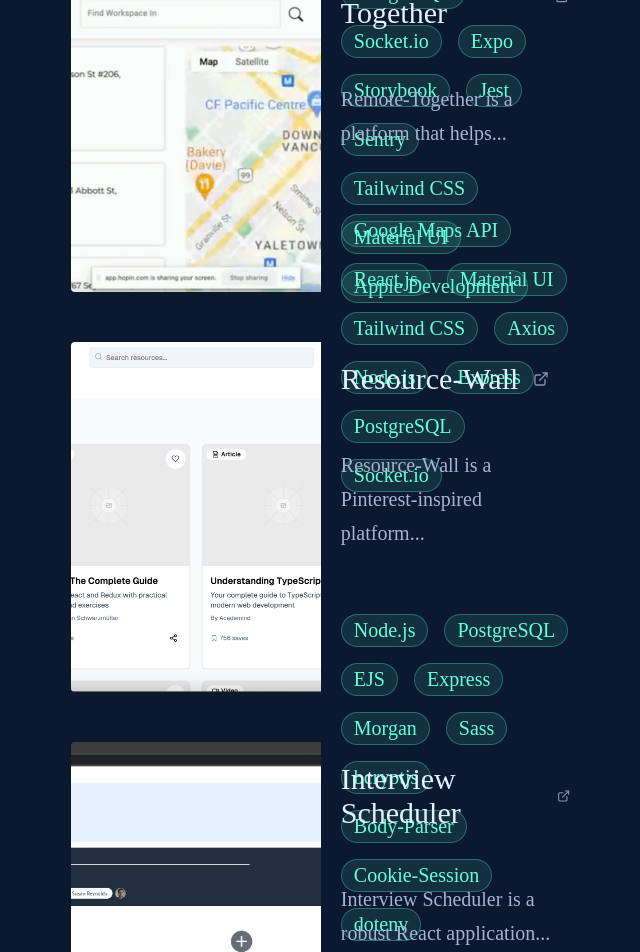
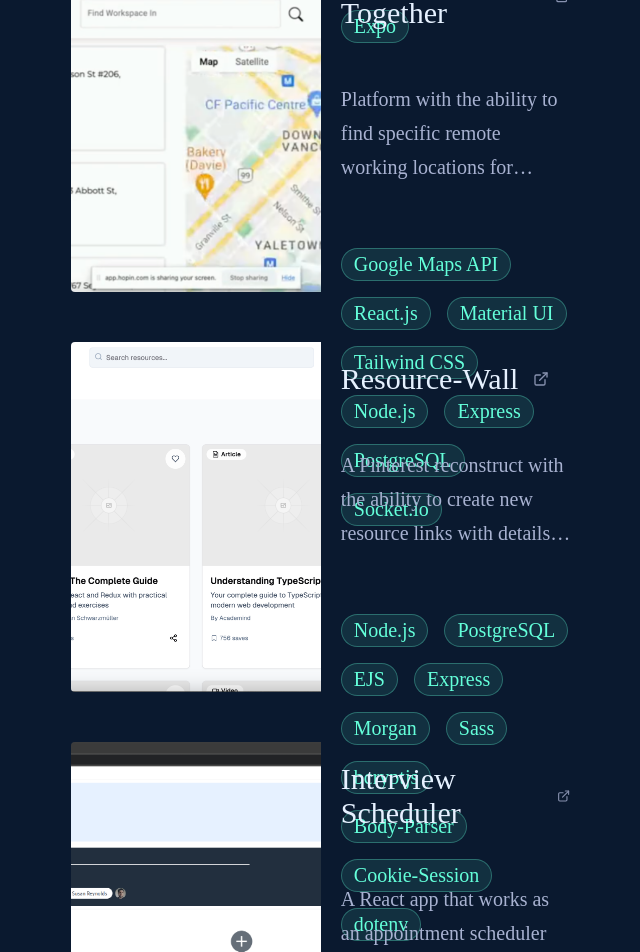
Before and after one commit to apatel924/ashish-portfolio, a React (Create React App) app: page / in a window 1280 px wide. Shown: the part 4000-4952 px from the top of the page, without its empty margins (568-1208 px from the left). Built offline with nearby package versions, Linux system fonts and the light colour scheme.

Commit message:
Update project descriptions and tech stack

```diff
--- a/src/data/projects.js
+++ b/src/data/projects.js
@@ -11,6 +11,9 @@ import QaIMG9189 from "../images/Qa-Images/IMG_9189.PNG";
 import QaIMG9190 from "../images/Qa-Images/IMG_9190.PNG";
 import QaIMG9191 from "../images/Qa-Images/IMG_9191.PNG";
 import QaIMG9192 from "../images/Qa-Images/IMG_9192.PNG";
+import QaIMG9193 from "../images/Qa-Images/IMG_9193.PNG";
+import QaIMG9194 from "../images/Qa-Images/IMG_9194.PNG";
+import QaIMG9195 from "../images/Qa-Images/IMG_9195.PNG";
 
 import Remote1 from "../images/Remote-together-Images/Remote-together-1.png";
 import Remote2 from "../images/Remote-together-Images/Remote-together-2.png";
@@ -31,25 +34,18 @@ import IS4 from "../images/Interview-scheduler-Images/scheduler-main-page.png";
 export const projectsData = [
   {
     title: "Quiz Arena",
-    description: "Quiz Arena is an interactive quiz platform...",
+    description:
+      "An interactive quiz platform designed to provide an engaging user experience. Led the complete redesign and functionality implementation for the solo mode, developed a customizable profile page with React components, and optimized the backend system for efficient image rendering.",
     technologies: [
       "React.js",
       "React Native",
       "Node.js",
       "Express",
       "MongoDB",
-      "PostgreSQL",
       "Socket.io",
       "Expo",
-      "Storybook",
-      "Jest",
-      "Sentry",
-      "Tailwind CSS",
-      "Material UI",
-      "Apple Development",
     ],
     link: "https://linktr.ee/quizarena",
-    // Use your imported images
     thumbnail: QaDiscover,
     images: [
       QaDiscover,
@@ -64,17 +60,20 @@ export const projectsData = [
       QaIMG9190,
       QaIMG9191,
       QaIMG9192,
+      QaIMG9193,
+      QaIMG9194,
+      QaIMG9195,
     ],
   },
   {
     title: "Remote-Together",
-    description: "Remote-Together is a platform that helps...",
+    description:
+      "Platform with the ability to find specific remote working locations for workers/students. Able to interact with a built in chat that works like a forum, user login, a map that renders markers with locations of interests and business details dynamically.",
     technologies: [
       "Google Maps API",
       "React.js",
       "Material UI",
       "Tailwind CSS",
-      "Axios",
       "Node.js",
       "Express",
       "PostgreSQL",
@@ -86,7 +85,8 @@ export const projectsData = [
   },
   {
     title: "Resource-Wall",
-    description: "Resource-Wall is a Pinterest-inspired platform...",
+    description:
+      "A Pinterest reconstruct with the ability to create new resource links with details and description, ability to like and favorite as well as favorites page, editing page and new resource page with a home page that has the ability to search through all resources.",
     technologies: [
       "Node.js",
       "PostgreSQL",
@@ -105,7 +105,8 @@ export const projectsData = [
   },
   {
     title: "Interview Scheduler",
-    description: "Interview Scheduler is a robust React application...",
+    description:
+      "A React app that works as an appointment scheduler with the ability to edit, add and delete appointments on multiple days of the week with multiple testing implemented such as storybook, jest and cypress.",
     technologies: [
       "React",
       "Webpack",
```
